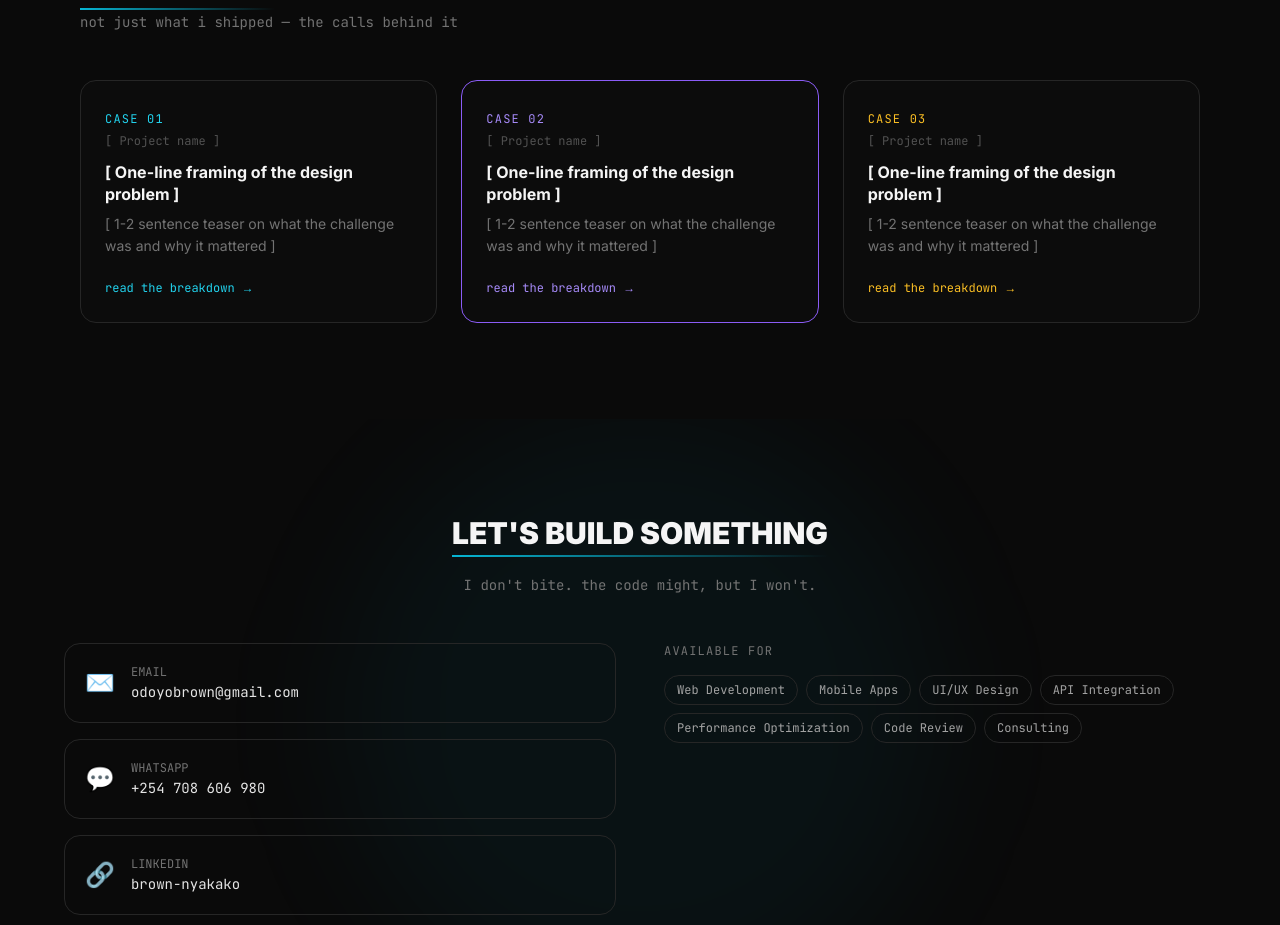
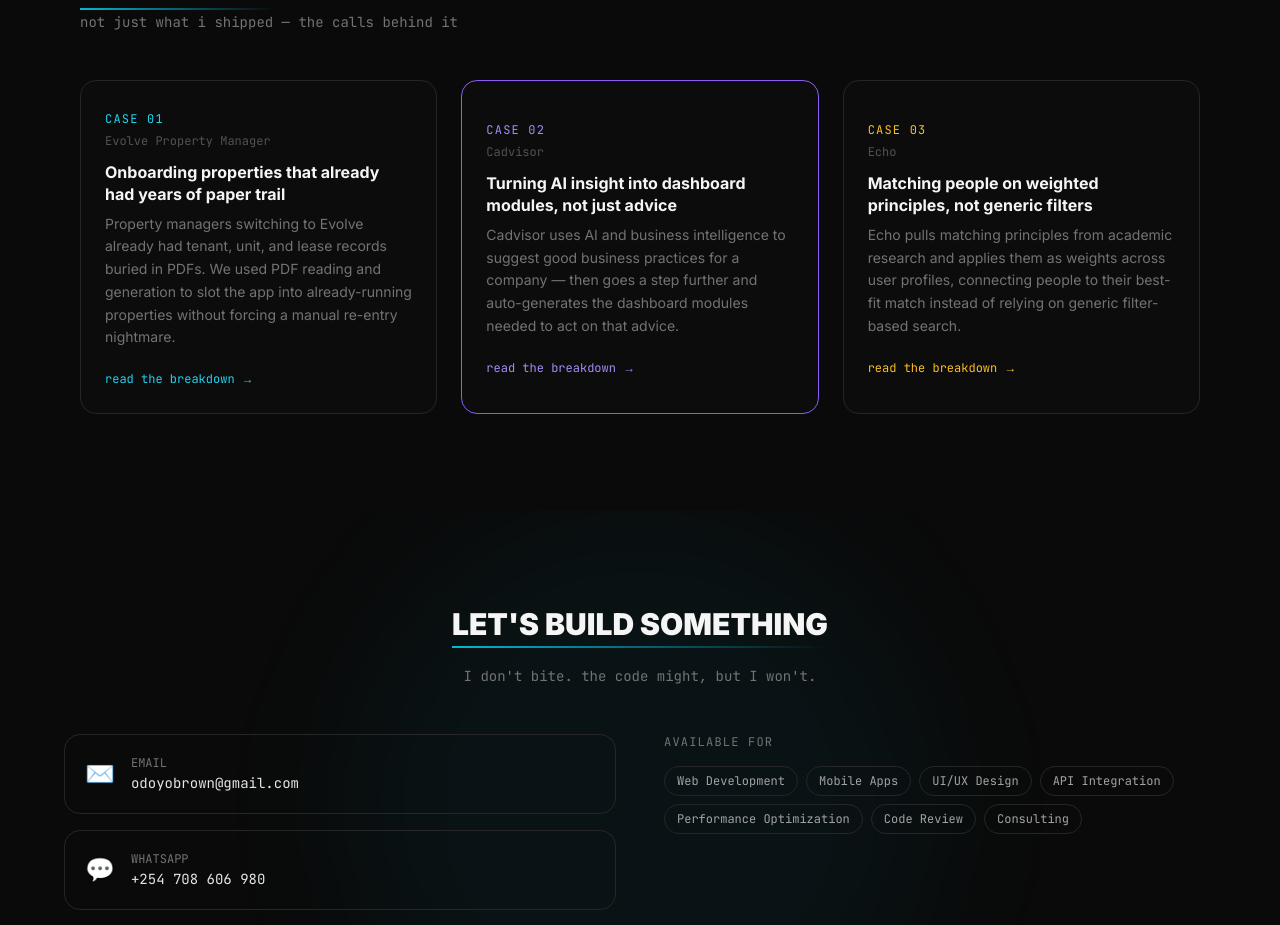
Before and after one commit to nyk-o-brown/new-portfolio, a Next.js app: page / in a window 1280 px wide. Shown: the part 6140-7065 px from the top of the page. Built offline with nearby package versions, Linux system fonts and the light colour scheme.

Commit message:
msg:added a stupid thinking part

```diff
--- a/components/SystemDesign.tsx
+++ b/components/SystemDesign.tsx
@@ -19,10 +19,10 @@ type CaseStudy = {
 const caseStudies: CaseStudy[] = [
   {
     id: "01",
-    project: "[ Project name ]",
-    title: "[ One-line framing of the design problem ]",
+    project: "Evolve Property Manager",
+    title: "Onboarding properties that already had years of paper trail",
     summary:
-      "[ 1-2 sentence teaser on what the challenge was and why it mattered ]",
+      "Property managers switching to Evolve already had tenant, unit, and lease records buried in PDFs. We used PDF reading and generation to slot the app into already-running properties without forcing a manual re-entry nightmare.",
     accent: "cyan",
     problem: "[ Describe the actual problem, requirements, and scale ]",
     constraints: [
@@ -40,10 +40,10 @@ const caseStudies: CaseStudy[] = [
   },
   {
     id: "02",
-    project: "[ Project name ]",
-    title: "[ One-line framing of the design problem ]",
+    project: "Cadvisor",
+    title: "Turning AI insight into dashboard modules, not just advice",
     summary:
-      "[ 1-2 sentence teaser on what the challenge was and why it mattered ]",
+      "Cadvisor uses AI and business intelligence to suggest good business practices for a company — then goes a step further and auto-generates the dashboard modules needed to act on that advice.",
     accent: "violet",
     problem: "[ Describe the actual problem, requirements, and scale ]",
     constraints: [
@@ -61,10 +61,10 @@ const caseStudies: CaseStudy[] = [
   },
   {
     id: "03",
-    project: "[ Project name ]",
-    title: "[ One-line framing of the design problem ]",
+    project: "Echo",
+    title: "Matching people on weighted principles, not generic filters",
     summary:
-      "[ 1-2 sentence teaser on what the challenge was and why it mattered ]",
+      "Echo pulls matching principles from academic research and applies them as weights across user profiles, connecting people to their best-fit match instead of relying on generic filter-based search.",
     accent: "amber",
     problem: "[ Describe the actual problem, requirements, and scale ]",
     constraints: [
```
